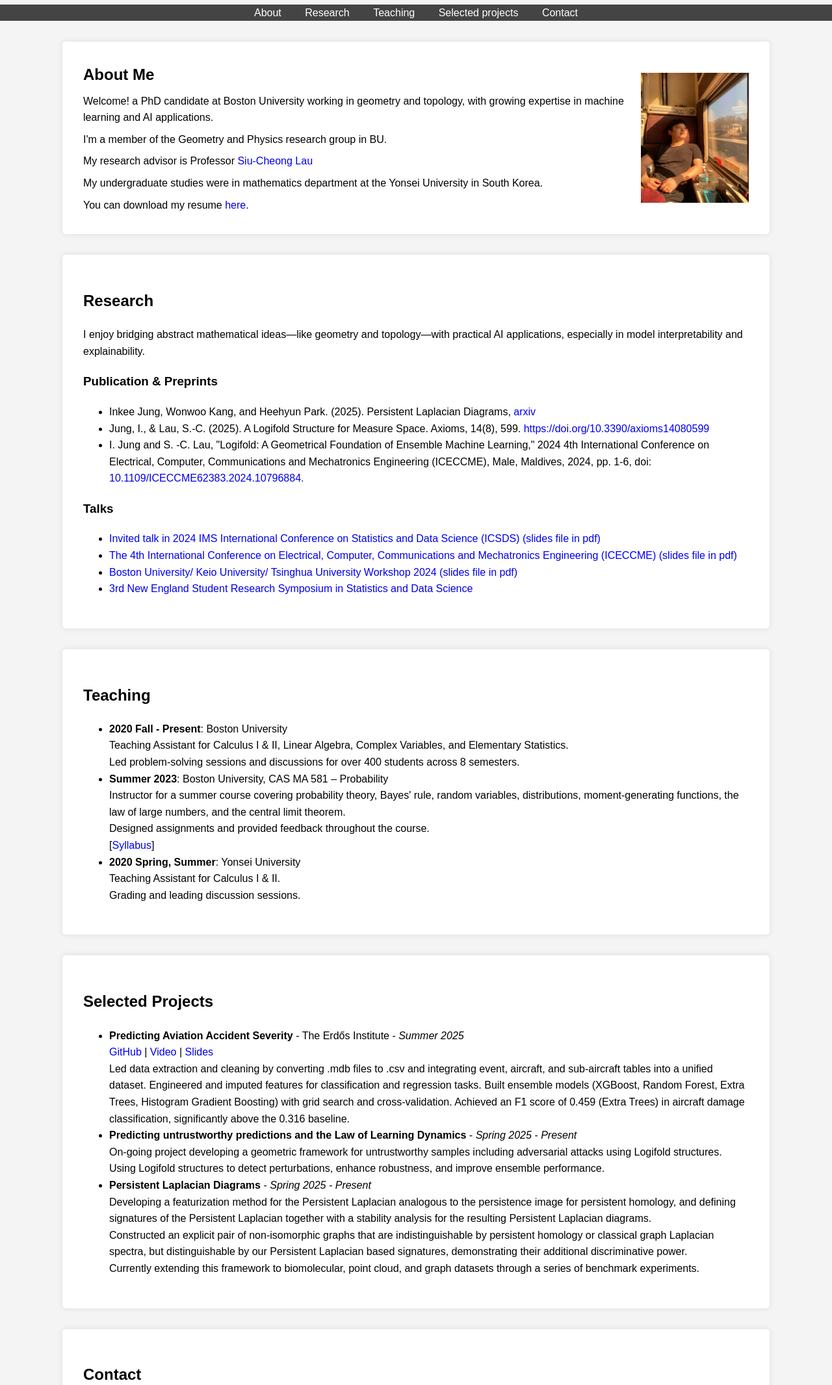
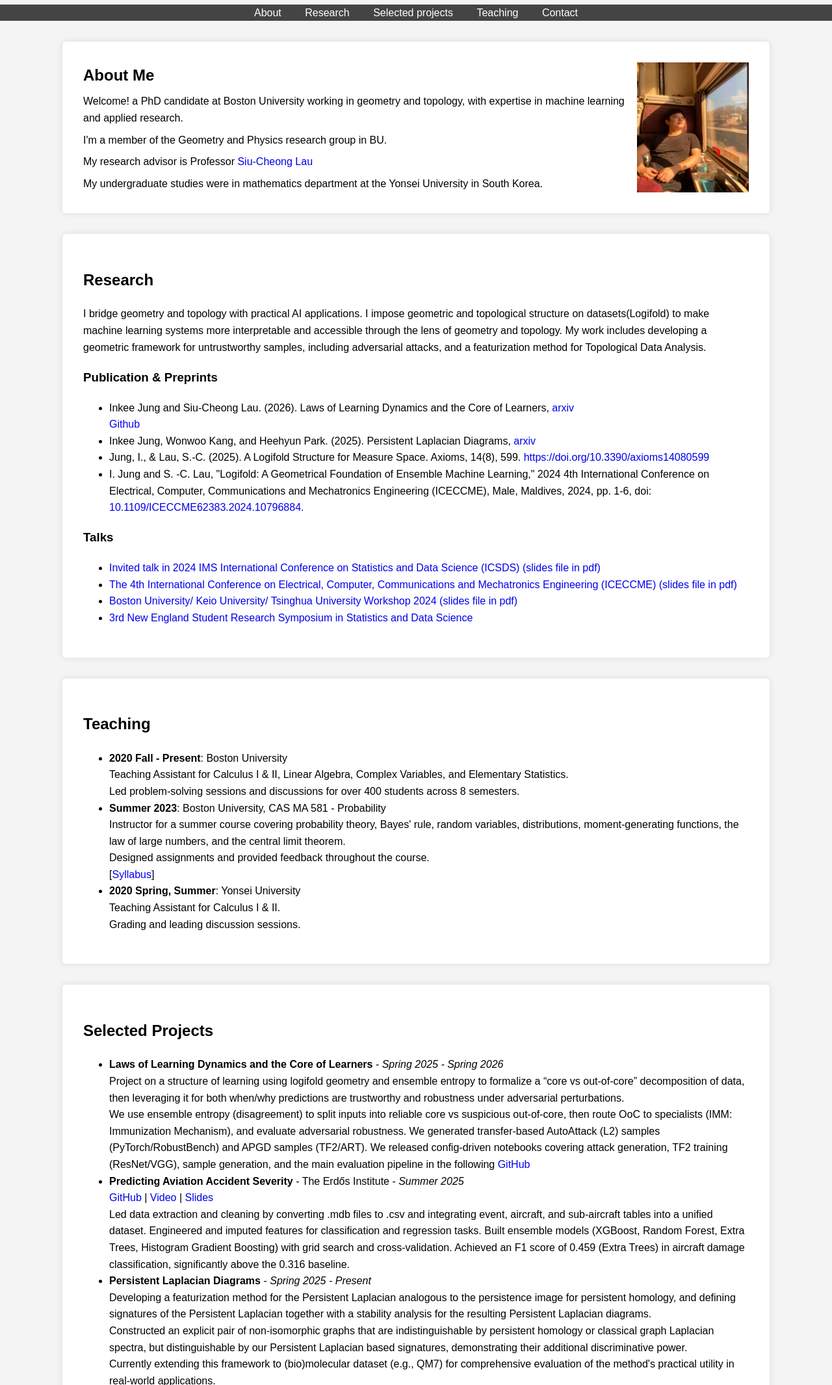
Before and after one commit to InkeeJ/inkeej.github.io, a plain HTML site: page index.html in a window 1280 px wide. Shown: the part 177-2308 px from the top of the page at 65% size. Drawn offline with Linux system fonts and the light colour scheme.

Commit message:
2026spring update

```diff
--- a/index.html
+++ b/index.html
@@ -17,8 +17,8 @@
         <ul>
             <li><a href="#about">About</a></li>
             <li><a href="#research">Research</a></li>
+            <li><a href="#projects">Selected projects</a></li>
             <li><a href="#teaching">Teaching</a></li>
-            <li><a href="#Selected projects">Selected projects</a></li>
             <li><a href="#contact">Contact</a></li>
         </ul>
     </nav>
@@ -27,11 +27,10 @@
         <div class = "about-content">
             <div class="about-text">
                 <h2>About Me</h2>
-                <p>Welcome! a PhD candidate at Boston University working in geometry and topology, with growing expertise in machine learning and AI applications.</p>
+                <p>Welcome! a PhD candidate at Boston University working in geometry and topology, with expertise in machine learning and applied research.</p>
                 <p>I'm a member of the Geometry and Physics research group in BU.</p>
                 <p>My research advisor is Professor <a href="https://math.bu.edu/people/lau/Lau/My_geometry_life.html" target="_blank">Siu-Cheong Lau</a></p>
                 <p>My undergraduate studies were in mathematics department at the Yonsei University in South Korea.</p>
-                <p>You can download my resume <a href="/docs/resume_Inkee_Jung.docx" target="_blank">here</a>.</p>
             </div>
             <img src="Profile_Photo2024.jpeg" alt="Inkee" id="profile-photo">
         </div>
@@ -40,10 +39,12 @@
     <section id="research">
         <h2>Research</h2>
         <p>
-            I enjoy bridging abstract mathematical ideas—like geometry and topology—with practical AI applications, especially in model interpretability and explainability.
+            I bridge geometry and topology with practical AI applications. I impose geometric and topological structure on datasets(Logifold) to make machine learning systems more interpretable and accessible through the lens of geometry and topology. My work includes developing a geometric framework for untrustworthy samples, including adversarial attacks, and a featurization method for Topological Data Analysis.
         </p>
         <h3>Publication & Preprints</h3>
         <ul>
+            <li> Inkee Jung and Siu-Cheong Lau. (2026). Laws of Learning Dynamics and the Core of Learners, <a href="https://arxiv.org/abs/2602.05026" target="_blank">arxiv</a></li>
+            <a href=" https://github.com/geom-data/Learning_Dynamics_and_Core_of_Learners/" target = "_blank"> Github</a>
             <li>Inkee Jung, Wonwoo Kang, and Heehyun Park. (2025). Persistent Laplacian Diagrams, <a href="https://arxiv.org/abs/2512.05463" target="_blank">arxiv</a></li>
             <li>Jung, I., & Lau, S.-C. (2025). A Logifold Structure for Measure Space. Axioms, 14(8), 599.
                 <a href="https://doi.org/10.3390/axioms14080599" target="_blank">https://doi.org/10.3390/axioms14080599</a></li>
@@ -79,7 +80,7 @@
         </li>
 
         <li>
-            <strong>Summer 2023</strong>: Boston University, CAS MA 581 – Probability
+            <strong>Summer 2023</strong>: Boston University, CAS MA 581 - Probability
             <br>
             Instructor for a summer course covering probability theory, Bayes' rule, random variables, distributions, moment-generating functions, the law of large numbers, and the central limit theorem.
             <br>
@@ -98,9 +99,22 @@
     </ul>
 </section>
 
-    <section id="Selected projects">
+    <section id="selected-projects">
     <h2>Selected Projects</h2>
     <ul>
+        <li>
+            <strong>Laws of Learning Dynamics and the Core of Learners</strong> - <em>Spring 2025 - Spring 2026</em>
+                <br>
+                Project on a structure of learning using logifold geometry and ensemble entropy
+to formalize a “core vs out-of-core” decomposition of data, then leveraging it for both
+when/why predictions are trustworthy and robustness under adversarial perturbations.
+                <br>We use ensemble entropy (disagreement) to split inputs into
+    reliable core vs suspicious out-of-core, then route OoC to specialists (IMM: Immunization Mechanism), and evaluate adversarial robustness. We generated transfer-based AutoAttack (L2) samples (PyTorch/RobustBench)
+    and APGD samples (TF2/ART). We released config-driven notebooks covering attack generation, TF2 training
+    (ResNet/VGG), sample generation, and the main evaluation pipeline in the following <a href="https://github.com/geom-data/Learning_Dynamics_and_Core_of_Learners" target="_blank">GitHub</a>
+
+
+        </li>
         <li>
             <strong>Predicting Aviation Accident Severity</strong> - The Erdős Institute  - <em>Summer 2025</em>
             <br>
@@ -115,15 +129,7 @@
             Built ensemble models (XGBoost, Random Forest, Extra Trees, Histogram Gradient Boosting) with grid search and cross-validation.
             Achieved an F1 score of 0.459 (Extra Trees) in aircraft damage classification, significantly above the 0.316 baseline.
         </li>
-        <li>
-            <strong>Predicting untrustworthy predictions and the Law of Learning Dynamics</strong> - <em>Spring 2025 - Present</em>
-                <br>
-                On-going project developing a geometric framework for untrustworthy samples including adversarial attacks using Logifold structures.
-                <br>
-                Using Logifold structures to detect perturbations, enhance robustness, and improve ensemble performance.
 
-
-        </li>
         <li>
             <strong>Persistent Laplacian Diagrams</strong> - <em>Spring 2025 - Present</em>
             <br>
@@ -131,7 +137,7 @@
             <br>
             Constructed an explicit pair of non-isomorphic graphs that are indistinguishable by persistent homology or classical graph Laplacian spectra, but distinguishable by our Persistent Laplacian based signatures, demonstrating their additional discriminative power.
             <br>
-            Currently extending this framework to biomolecular, point cloud, and graph datasets through a series of benchmark experiments.
+            Currently extending this framework to (bio)molecular dataset (e.g., QM7) for comprehensive evaluation of the method's practical utility in real-world applications.
         </li>
     </ul>
 </section>
```
Also changed, not shown: 1 other file.
